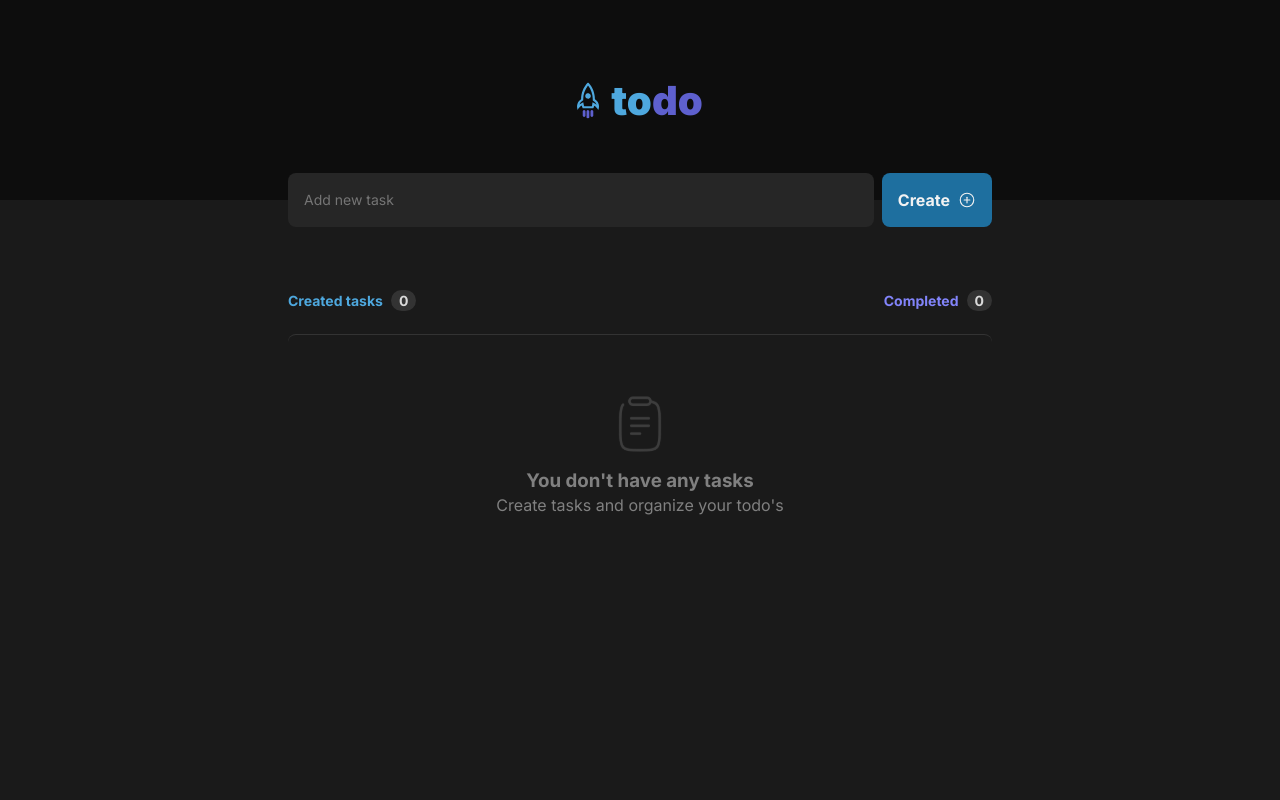
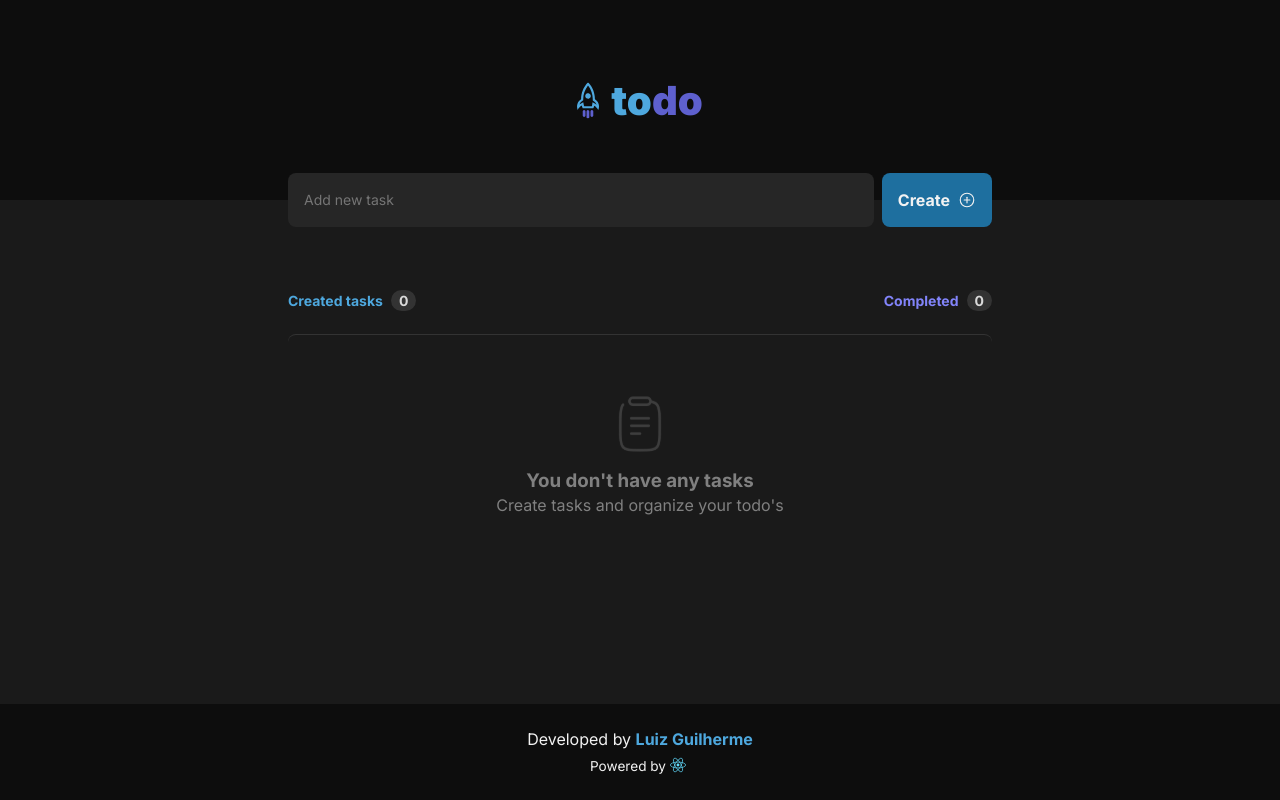
Before and after one commit to LuizPelegrini/reactjs-todo, a React (Vite) app: page / in a window 1280 px wide. Built offline with nearby package versions, Linux system fonts and the light colour scheme.

Commit message:
add: Create footer

```diff
--- a/src/App.module.css
+++ b/src/App.module.css
@@ -1 +1,9 @@
-.container {}
+.container {
+  display: flex;
+  flex-direction: column;
+  height: 100vh;
+}
+
+.tasks {
+  flex-grow: 1;
+}
--- a/src/App.tsx
+++ b/src/App.tsx
@@ -1,5 +1,6 @@
 import { Header } from './components/Header';
 import { TaskListController } from './components/TaskListController';
+import { Footer } from './components/Footer';
 
 import styles from './App.module.css';
 
@@ -7,7 +8,10 @@ function App() {
   return (
     <div className={styles.container}>
       <Header />
-      <TaskListController />
+      <div className={styles.tasks}>
+        <TaskListController />
+      </div>
+      <Footer />
     </div>
   )
 }
--- /dev/null
+++ b/src/components/Footer/index.tsx
@@ -0,0 +1,19 @@
+import { GithubLogo } from 'phosphor-react';
+
+import styles from './styles.module.css';
+import reactIcon from '../../assets/react.svg';
+
+export function Footer () {
+  return (
+    <footer className={styles.container}>
+      <p className="global__wrapper">
+        <span>Developed by <a className={styles.link} href="https://github.com/LuizPelegrini" target="_blank">Luiz Guilherme</a></span>
+        <span>
+          Powered by <a href='https://react.com'>
+            <img className={styles.image} src={reactIcon} alt="React icon" />
+          </a>
+        </span>
+      </p>
+    </footer>
+  );
+}
--- /dev/null
+++ b/src/components/Footer/styles.module.css
@@ -0,0 +1,33 @@
+.container {
+  height: 6rem;
+  background-color: var(--gray-700);
+  padding: 1rem 0;
+  display: flex;
+  align-items: center;
+}
+
+.container > p {
+  display: flex;
+  flex-direction: column;
+  align-items: center;
+}
+
+.container > p span:nth-child(2) {
+  font-size: 0.85rem;
+  margin-top: 0.5rem;
+
+  display: flex;
+  align-items: center;
+}
+
+.image {
+  width: 1rem;
+  height: 1rem;
+  margin: 0 0.25rem;
+}
+
+.link {
+  text-decoration: none;
+  color: var(--blue-300);
+  font-weight: bold;
+}
--- a/src/components/TaskListController/index.tsx
+++ b/src/components/TaskListController/index.tsx
@@ -41,7 +41,7 @@ export function TaskListController () {
   }
 
   return (
-    <main className={styles.container}>
+    <main className="global__wrapper">
       <TaskCreateBar onCreateTask={createNewTask}/>
       <TaskListHeader taskList={tasks}/>
       {
--- a/src/components/TaskListController/styles.module.css
+++ /dev/null
@@ -1,5 +0,0 @@
-.container {
-  max-width: 46rem;
-  margin: 0 auto;
-  padding: 0 1rem;
-}
--- a/src/global.css
+++ b/src/global.css
@@ -44,3 +44,9 @@ button {
   font-weight: 400;
   font-size: 1rem;
 }
+
+.global__wrapper {
+  max-width: 46rem;
+  margin: 0 auto;
+  padding: 0 1rem;
+}
```
Also changed, not shown: src/assets/react.svg (added).
